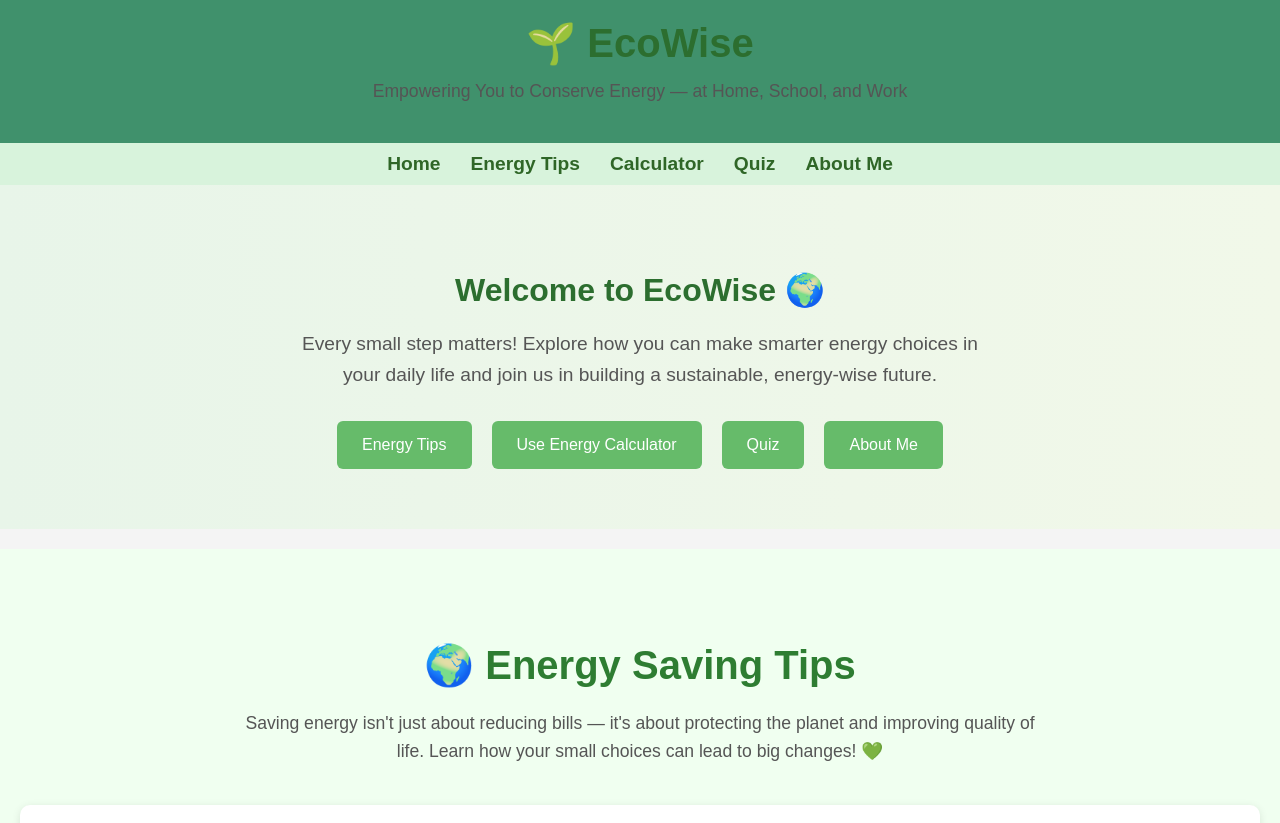
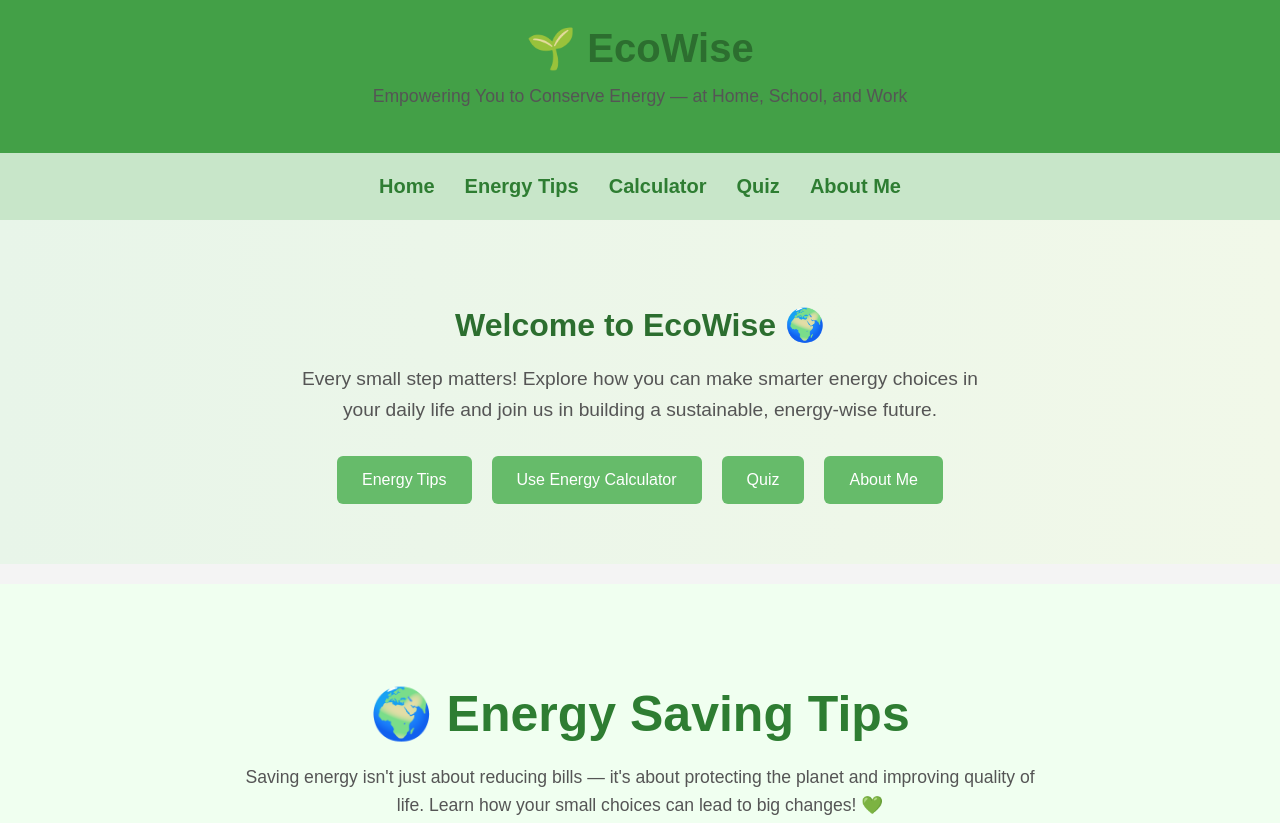
Before and after one commit to Huma-11/EcoWise, a plain HTML site: page index.html in a window 1280 px wide. Shown: the top 823 px of the page. Drawn offline with Linux system fonts and the light colour scheme.

Commit message:
Update index.html

```diff
--- a/index.html
+++ b/index.html
@@ -9,6 +9,26 @@
 html {
   scroll-behavior: smooth;
 }
+
+/* Base styles for mobile */
+body {
+  font-size: 16px;
+}
+
+/* Tablet styles (min-width: 768px) */
+@media (min-width: 768px) {
+  body {
+    font-size: 18px;
+  }
+}
+
+/* Desktop styles (min-width: 1024px) */
+@media (min-width: 1024px) {
+  body {
+    font-size: 20px;
+  }
+}
+
 
 .quiz-box {
   background: #ffffff;
@@ -176,54 +196,6 @@ html {
         font-size: 0.95rem;
       }
     }
-    /* Default styles for desktop */
-body {
-  font-family: Arial, sans-serif;
-  text-align: center;
-  margin: 0;
-  padding: 0;
-  background-color: #f0fff0;
-}
-
-nav {
-  background-color: #d8f3dc;
-  padding: 10px 0;
-}
-
-nav a {
-  margin: 0 15px;
-  text-decoration: none;
-  color: #2f6627;
-  font-weight: bold;
-  font-size: 1.2em;
-}
-
-header {
-  background-color: #40916c;
-  padding: 20px 0;
-  color: white;
-}
-
-h1 {
-  font-size: 2.5em;
-  margin-bottom: 10px;
-}
-
-.container {
-  padding: 20px;
-}
-
-button {
-  background-color: #52b788;
-  border: none;
-  color: white;
-  padding: 15px 20px;
-  margin: 10px;
-  font-size: 1em;
-  cursor: pointer;
-  border-radius: 5px;
-}
-
   </style>
 </head>
 <body>
```
